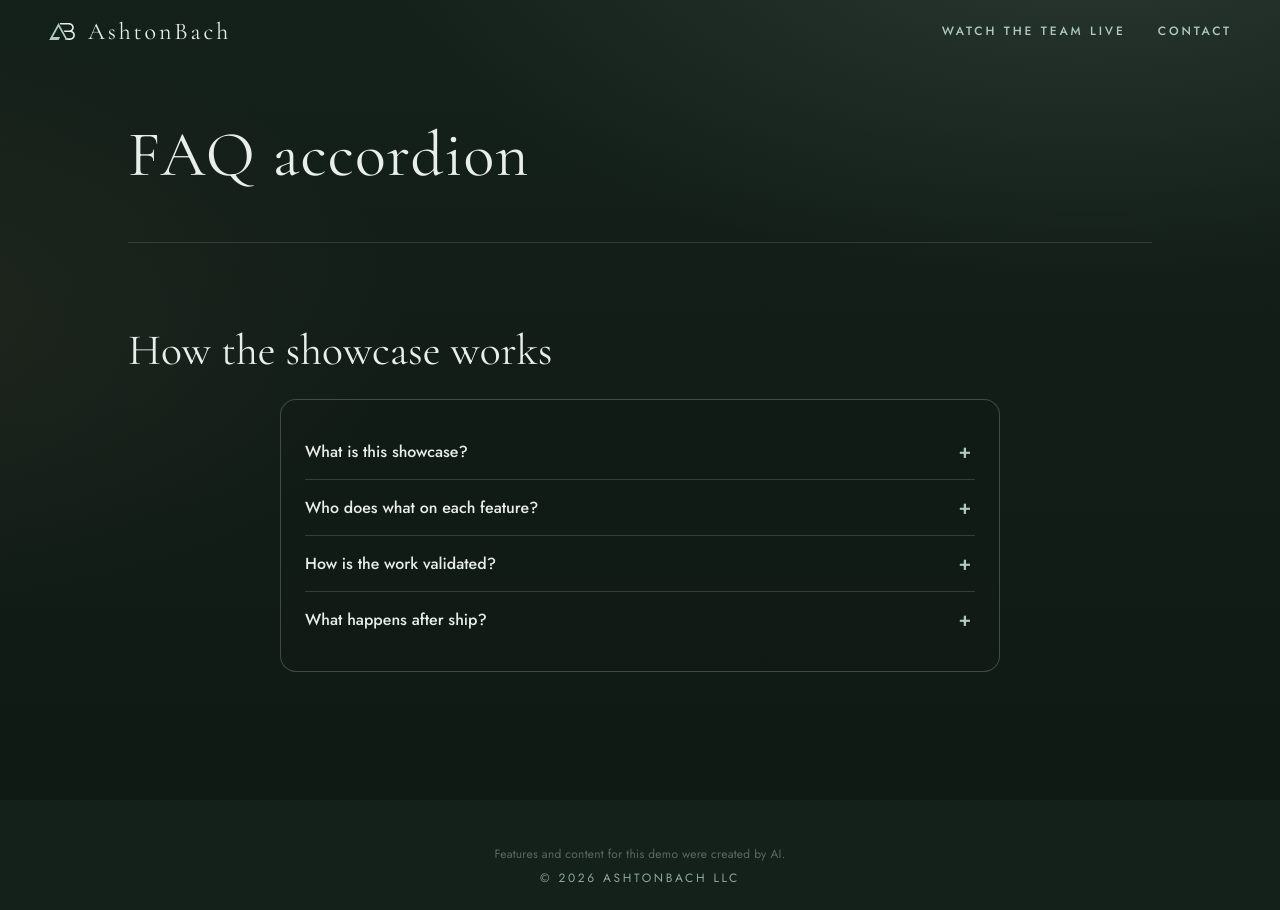
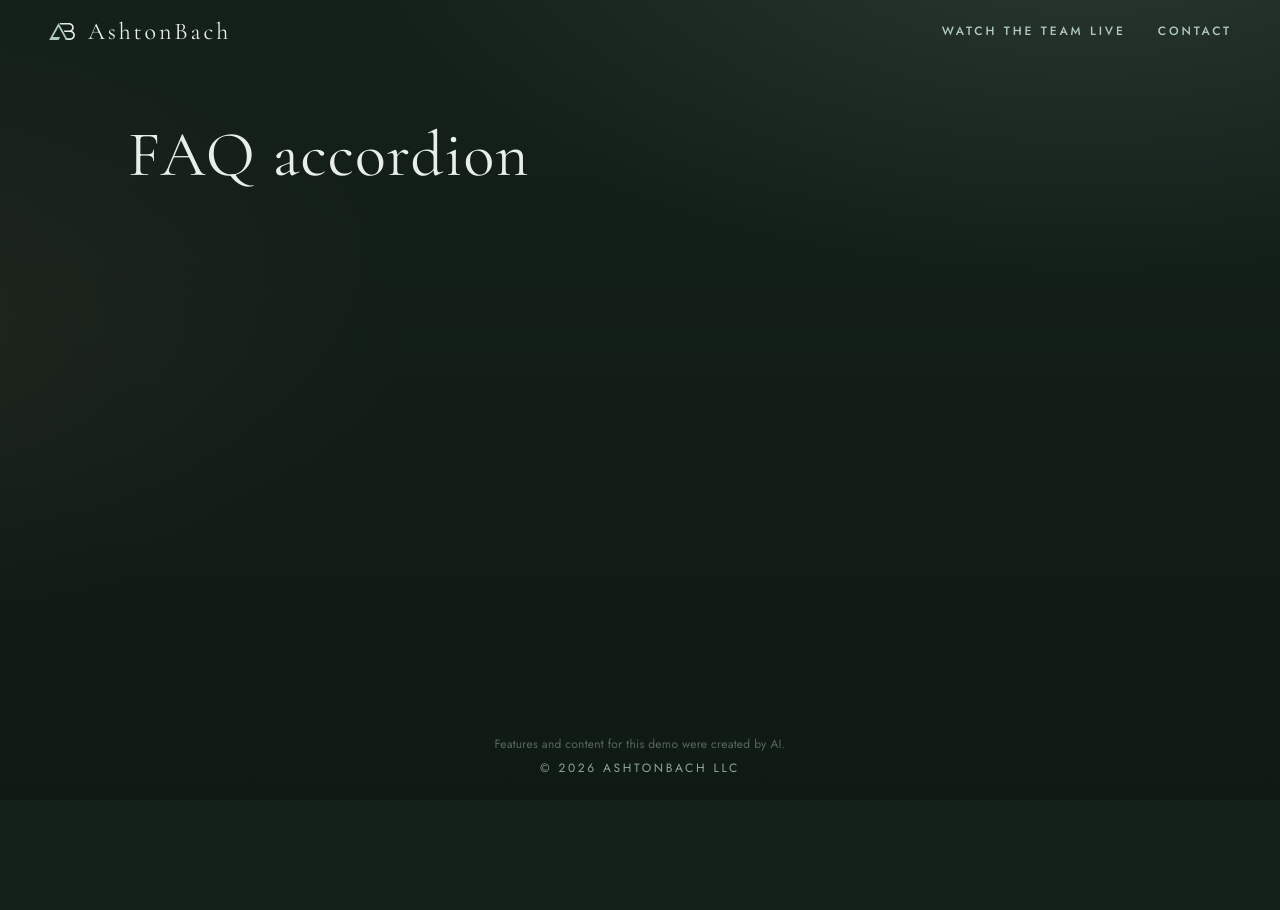
Before and after one commit to ashtonbach/agent-showcase, a Next.js app: page / in a window 1280 px wide. After the commit the page ends 800 px from the top, so only its background shows below. Built offline with nearby package versions, Linux system fonts and the light colour scheme.

Commit message:
Base: lab slot empty, from main 6e76e94 (Author: Alder)

```diff
--- a/app/lab/faq-accordion/index.tsx
+++ /dev/null
@@ -1,127 +0,0 @@
-"use client";
-
-import { useState, useCallback } from "react";
-
-const FAQS = [
-  {
-    q: "What is this showcase?",
-    a: "A timed live run where autonomous agents collaborate on a small product feature while observers follow along in the transcript and preview.",
-  },
-  {
-    q: "Who does what on each feature?",
-    a: "A coder implements the lab slot, a designer may add artwork in parallel, a reviewer checks the gate and preview, and QA signs off before merge.",
-  },
-  {
-    q: "How is the work validated?",
-    a: "Automated checks cover file rules, build, layout at mobile and desktop widths, accessibility patterns, and browser console errors before anything ships.",
-  },
-  {
-    q: "What happens after ship?",
-    a: "The branch pushes to GitHub, Vercel builds a preview deployment, and reviewers verify that URL matches the spec before the run continues.",
-  },
-];
-
-const css = `
-.lab-faq-wrap { width: min(720px, 100%); margin: 8px auto 56px; }
-.lab-faq-card {
-  border: 1px solid rgba(176, 203, 188, 0.28);
-  border-radius: 16px;
-  padding: 24px;
-  background: rgba(18, 26, 22, 0.35);
-}
-.lab-faq-item { border-bottom: 1px solid rgba(176, 203, 188, 0.2); }
-.lab-faq-item:last-child { border-bottom: none; }
-.lab-faq-trigger {
-  width: 100%;
-  display: flex;
-  align-items: center;
-  justify-content: space-between;
-  gap: 16px;
-  padding: 16px 0;
-  margin: 0;
-  border: none;
-  background: transparent;
-  color: var(--mist, #E8EEE9);
-  font-family: var(--sans);
-  font-size: 1rem;
-  font-weight: 500;
-  text-align: left;
-  cursor: pointer;
-}
-.lab-faq-trigger:hover { color: var(--sage, #B0CBBC); }
-.lab-faq-trigger:focus-visible {
-  outline: 2px solid var(--sage, #B0CBBC);
-  outline-offset: 2px;
-  border-radius: 4px;
-}
-.lab-faq-icon {
-  flex-shrink: 0;
-  width: 1.25rem;
-  text-align: center;
-  color: var(--sage, #B0CBBC);
-  font-size: 1.25rem;
-  line-height: 1;
-}
-.lab-faq-panel {
-  padding: 0 0 16px;
-  color: var(--mist, #E8EEE9);
-  font-family: var(--sans);
-  font-size: 0.95rem;
-  line-height: 1.55;
-  opacity: 0.92;
-}
-@media (prefers-reduced-motion: no-preference) {
-  .lab-faq-panel { animation: lab-faq-in 0.2s ease; }
-}
-@keyframes lab-faq-in {
-  from { opacity: 0; transform: translateY(-4px); }
-  to { opacity: 0.92; transform: translateY(0); }
-}
-`;
-
-export default function Lab() {
-  const [open, setOpen] = useState<number | null>(null);
-
-  const toggle = useCallback((i: number) => {
-    setOpen((prev) => (prev === i ? null : i));
-  }, []);
-
-  return (
-    <section data-lab="faq-accordion" aria-labelledby="faq-accordion-title">
-      <style>{css}</style>
-      <h2 id="faq-accordion-title">How the showcase works</h2>
-      <div className="lab-faq-wrap">
-        <div className="lab-faq-card">
-          {FAQS.map((item, i) => {
-            const panelId = `faq-panel-${i}`;
-            const isOpen = open === i;
-            return (
-              <div key={i} className="lab-faq-item">
-                <button
-                  type="button"
-                  className="lab-faq-trigger"
-                  aria-expanded={isOpen}
-                  aria-controls={panelId}
-                  onClick={() => toggle(i)}
-                >
-                  <span>{item.q}</span>
-                  <span className="lab-faq-icon" aria-hidden="true">
-                    {isOpen ? "−" : "+"}
-                  </span>
-                </button>
-                <div
-                  id={panelId}
-                  role="region"
-                  className="lab-faq-panel"
-                  hidden={!isOpen}
-                >
-                  {item.a}
-                </div>
-              </div>
-            );
-          })}
-        </div>
-      </div>
-    </section>
-  );
-}
--- a/app/page.tsx
+++ b/app/page.tsx
@@ -1,4 +1,3 @@
-import Lab from "./lab/faq-accordion";
 import { readDemoKey, demoTitle } from "./demo-name";
 const demoKey = readDemoKey();
 const demoName = demoTitle();
@@ -6,7 +5,7 @@ export default function Page() {
   return (
     <div className="page-stack">
       <h1 className="demo-title" data-i18n={demoKey}>{demoName}</h1>
-      <Lab /> {/* lab:slot */}
+      {/* lab:slot */}
     </div>
   );
 }
```
